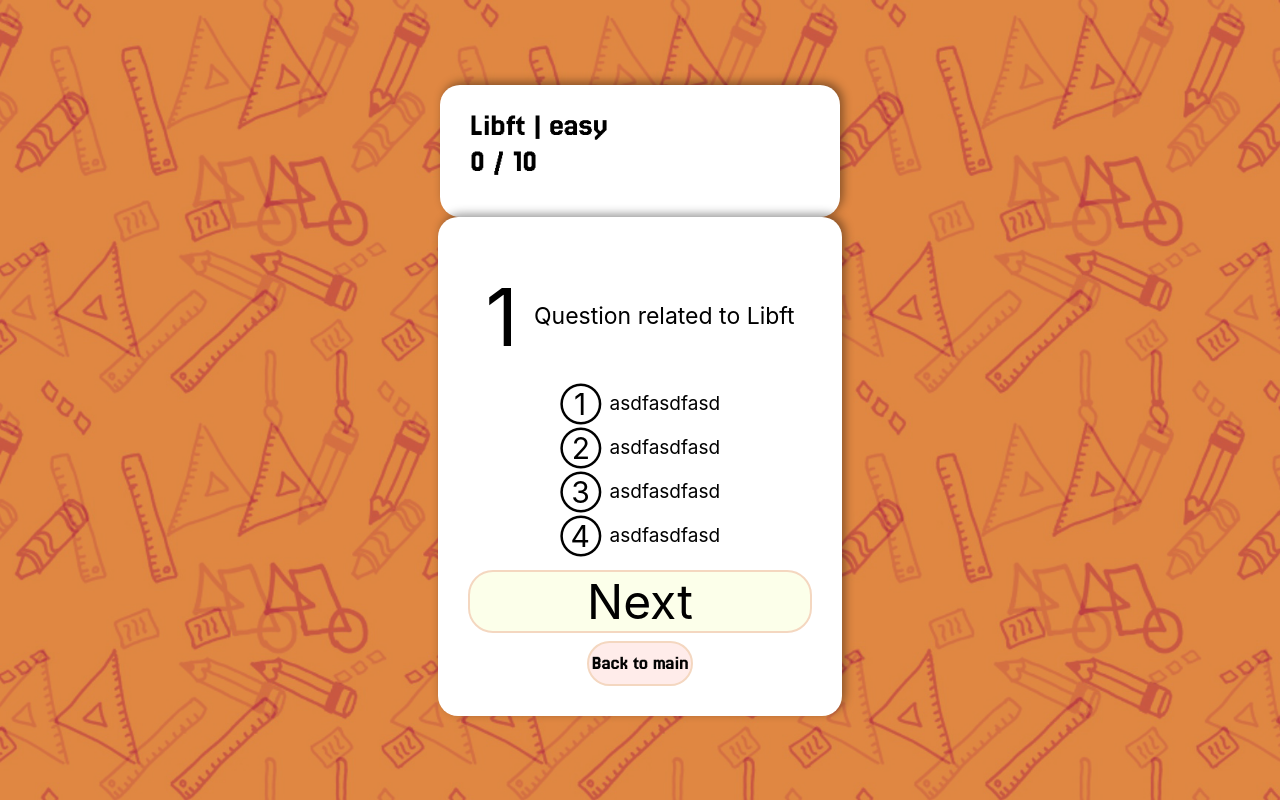
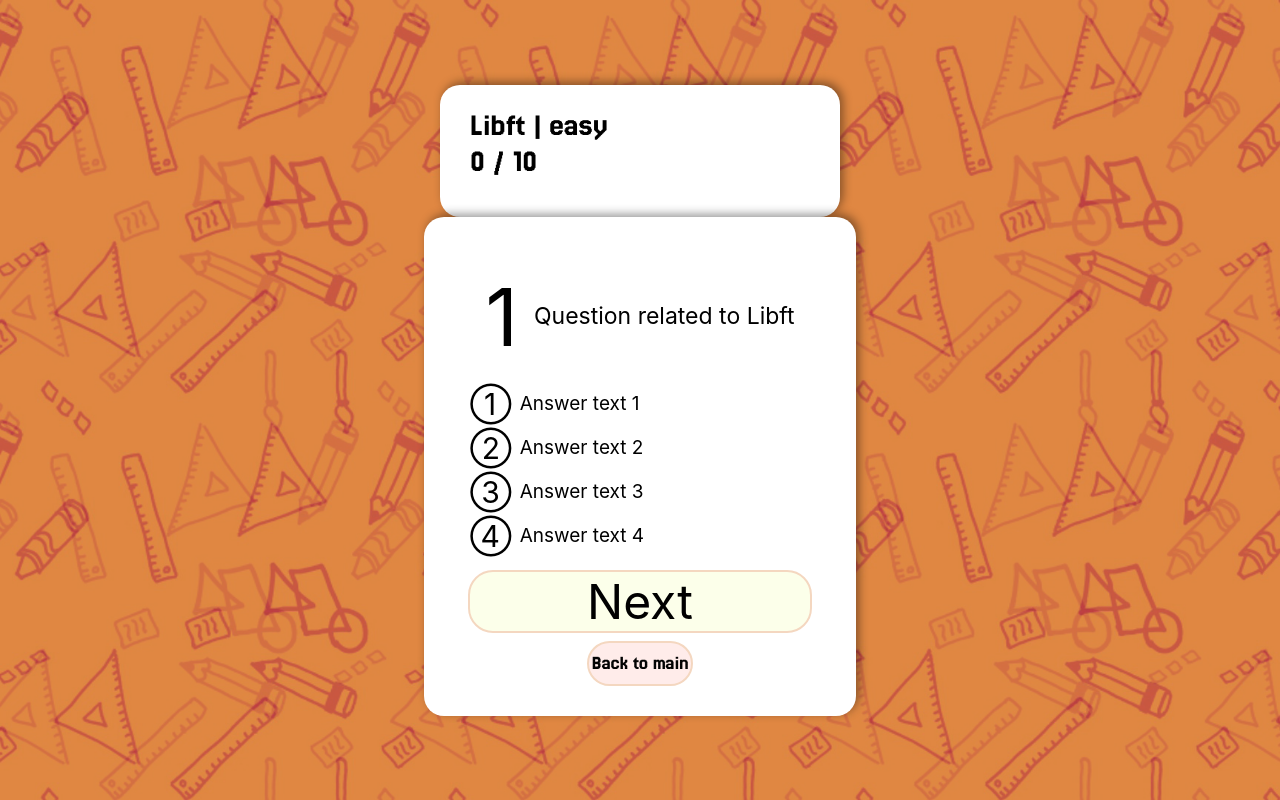
Before and after one commit to sj7288sj/Quiz-42, a React (Create React App) app: page /quizLayout in a window 1280 px wide. Built offline with nearby package versions, Linux system fonts and the light colour scheme.

Commit message:
fix: fix quizlayout

```diff
--- a/src/pages/QuizLayout.js
+++ b/src/pages/QuizLayout.js
@@ -6,6 +6,14 @@ import './ResultComponent.css';
 const QuizPage = () => {
   const navigate = useNavigate();
   const [selectedAnswers, setSelectedAnswers] = useState(Array(4).fill(false));
+
+  // 서로 다른 answerText를 저장한 배열
+  const answers = [
+    "Answer text 1",
+    "Answer text 2",
+    "Answer text 3",
+    "Answer text 4"
+  ];
 
   const handleAnswerClick = (index) => {
     setSelectedAnswers(prevSelectedAnswers => {
@@ -36,13 +44,13 @@ const QuizPage = () => {
 
         {/* Answers Section */}
         <div style={styles.answersContainer}>
-          {Array.from({ length: 4 }, (_, i) => (
+          {answers.map((answer, i) => (
             <div key={i} style={styles.answer} onClick={() => handleAnswerClick(i)}>
               <span style={{ ...styles.answerNumber, color: selectedAnswers[i] ? 'red' : 'black' }}>
                 {`①②③④`[i]}
               </span>
               <span style={{ ...styles.answerText, color: selectedAnswers[i] ? 'red' : 'black' }}>
-                {'asdfasdfasd'}
+                {answer}
               </span>
             </div>
           ))}
@@ -132,6 +140,7 @@ const styles = {
   },
   answersContainer: {
     padding: '0 16px',
+    width: '340px',
   },
   answer: {
     display: 'flex',
@@ -147,6 +156,9 @@ const styles = {
   answerText: {
     fontSize: '19px',
     fontWeight: '400',
+    wordWrap: 'break-word', // 단어가 길어지면 줄 바꿈
+    overflow: 'hidden', // 넘치는 부분 숨김
+    whiteSpace: 'normal', // 기본 줄 바꿈 허용
   },
   nextButtonContainer: {
     display: 'flex',
```
